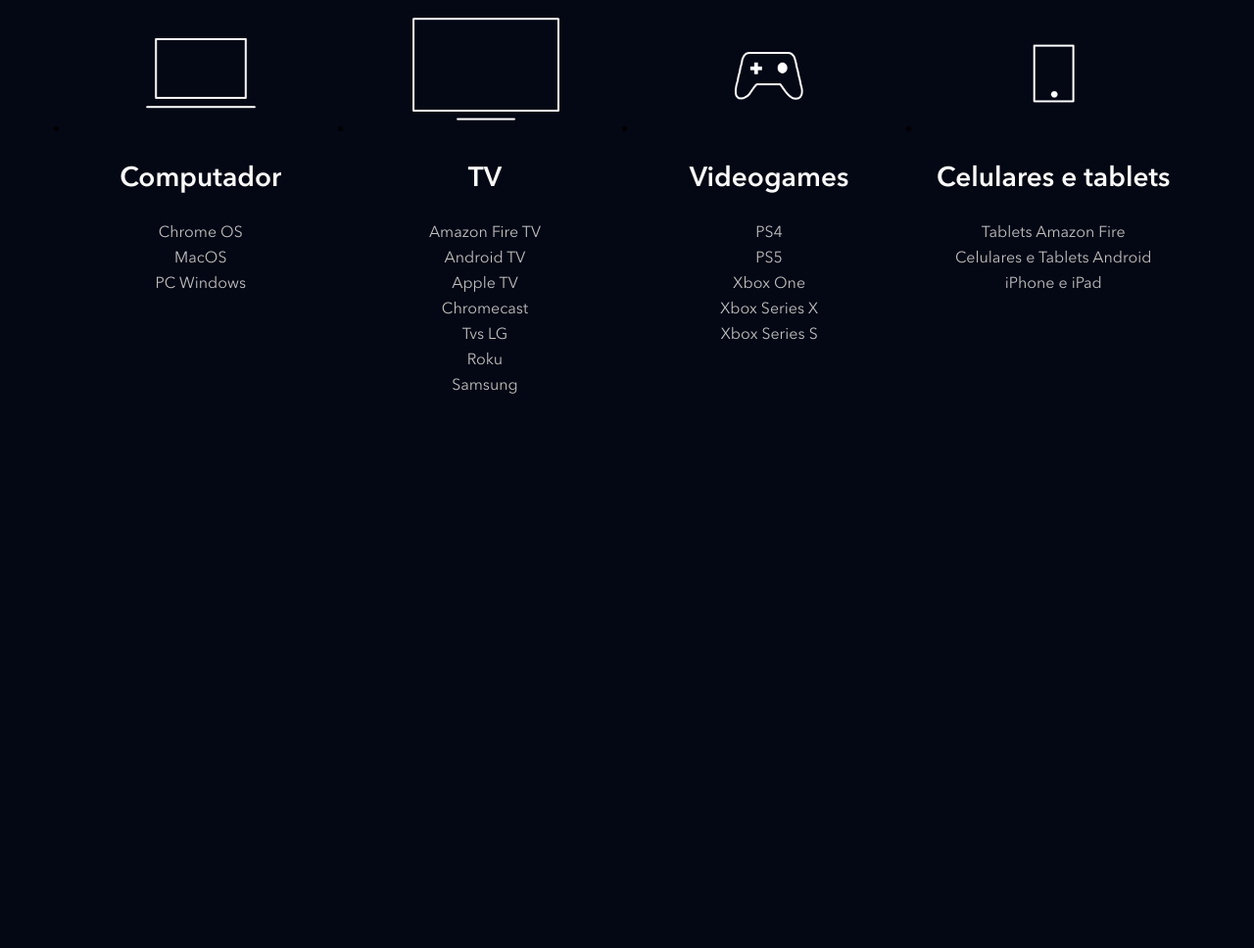
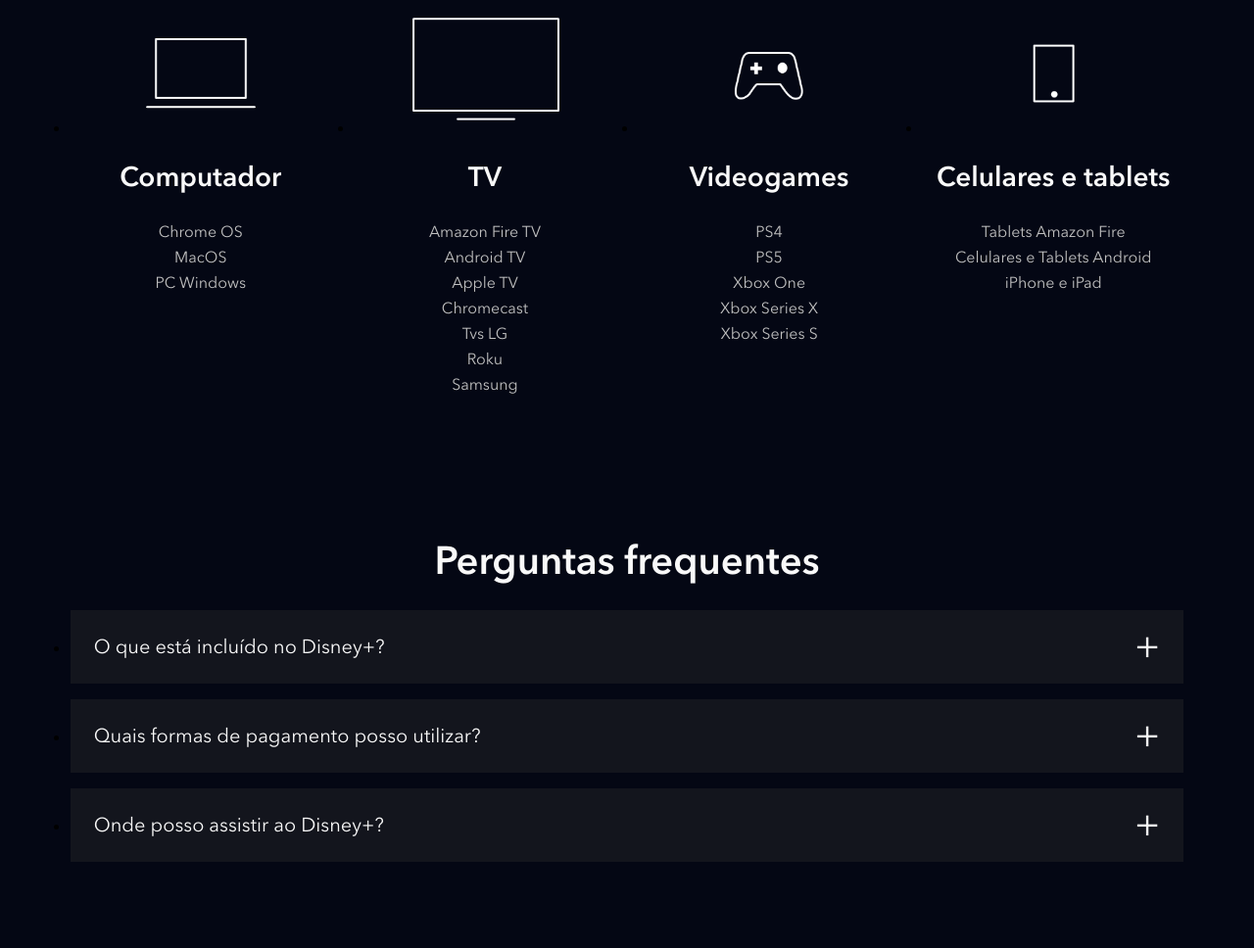
Before and after one commit to Richard-Piovezan/clone_disney_plus, a website: page index.html in a window 1280 px wide. Shown: the part 3913-4881 px from the top of the page at 98% size. Before the commit the page ends 4390 px from the top, so only its background shows below. Drawn offline with nearby package versions, Linux system fonts and the light colour scheme; files that its build step writes are made by us from their sources; files whose address does not match are found by name.

Commit message:
Create faq section // Create JavaScript for faq questions // create a stylesheet _faq.scss

```diff
--- a/index.html
+++ b/index.html
@@ -209,7 +209,62 @@
             </li>
         </ul>
     </section>
+    <section class="faq">
+        <h2 class="title">Perguntas frequentes</h2>
+        <ul class="faq__questions">
+            <li class="faq__questions__item">
+                <div class="faq__questions__item__question" data-faq-question>
+                    O que está incluído no Disney+?
+                </div>
+                <div class="faq__questions__item__answer text--big">
+                    <span>
+                        Benefícios de assinar o Disney+:
+                    </span>
+                    <ul>
+                        <li>
+                            Estreias de filmes, séries originais e clássicos da Disney, Pixar, Marvel, Star Wars, National Geographic e Star.
 
-    <script src="./src/script.js"></script>
+                        </li>
+                        <li>
+                            Os torneios mais importantes do mundo e programas da ESPN ao vivo.
+
+                        </li>
+                        <li>
+                            Até quatro telas ao mesmo tempo com o Disney+ Premium, e até duas com o Disney+ Padrão.
+                        </li>
+                        <li>
+                            Downloads, criação de perfis e controle parental para personalizar a experiência por idade, de acordo com o seu plano.
+                        </li>
+                    </ul>
+                </div>
+            </li>
+            <li class="faq__questions__item">
+                <div class="faq__questions__item__question" data-faq-question>
+                    Quais formas de pagamento posso utilizar?
+                </div>
+                <div class="faq__questions__item__answer text--big">
+                    <span style="font-size: 16px;">
+                        Você pode utilizar: cartão de débito, cartão de crédito, PayPal, Mercado Pago, e também empresas parceiras como Google Play Store, App Store da Apple, Mercado Livre e provedores locais de TV, telefonia e internet.
+
+                    </span>
+                </div>
+            </li>
+            <li class="faq__questions__item">
+                <div class="faq__questions__item__question" data-faq-question>
+                    Onde posso assistir ao Disney+?
+                </div>
+                <div class="faq__questions__item__answer text--big">
+                    <span style="font-size: 16px;">
+                        O aplicativo do Disney+ está disponível em dispositivos móveis, navegadores, videogames, decodificadores e smart TVs. Confira a
+                        <span class="link-text">
+                            <a href="#">lista completa de dispositivos compatíveis na Central de Ajuda</a>
+                        </span>.
+                    </span>
+                </div>
+            </li>
+        </ul>
+    </section>
+
+    <script src="./src/scripts/script.js"></script>
 </body>
 </html>
--- a/src/script.js
+++ b/src/scripts/script.js
@@ -1,5 +1,6 @@
 document.addEventListener("DOMContentLoaded", () => {
     const buttons = document.querySelectorAll("[data-tab-button]");
+    const questions = document.querySelectorAll("[data-faq-question]");
 
     for (let i = 0; i < buttons.length; i++) {
         buttons[i].addEventListener("click", (btn) => {
@@ -7,11 +8,15 @@
             const tab = document.querySelector(`[data-tab-id=${tabTarget}`);
 
             removeActiveButton();
-            btn.target.classList.add("shows__tabs__button--is-active")
+            btn.target.classList.add("shows__tabs__button--is-active");
 
             hideAllTabs();
             tab.classList.add("shows__list--is-active");
         })
+    }
+
+    for (let i = 0; i < questions.length; i++) {
+        questions[i].addEventListener("click", openCloseAnswer);
     }
 })
 
@@ -19,7 +24,7 @@
     const buttons = document.querySelectorAll("[data-tab-button]")
 
     for (let i = 0; i < buttons.length; i++) {
-        buttons[i].classList.remove("shows__tabs__button--is-active")
+        buttons[i].classList.remove("shows__tabs__button--is-active");
     }
 }
 
@@ -30,3 +35,10 @@
         tabsContainer[i].classList.remove("shows__list--is-active");
     }
 }
+
+function openCloseAnswer(element) {
+    const classFaq = "faq__questions__item--is-open";
+    const parentElement = element.target.parentNode;
+
+    parentElement.classList.toggle(classFaq);
+}
--- /dev/null
+++ b/src/styles/_faq.scss
@@ -0,0 +1,75 @@
+@use "var";
+
+.faq {
+    padding: 5.6vw;
+
+    h2 {
+        text-align: center;
+        margin-bottom: 24px;
+    }
+
+    &__questions {
+
+        &__item {
+            background-color: var.$bg-faq-question;
+            margin-bottom: 16px;
+
+            &__question {
+                display: block;
+                position: relative;
+                color: var.$color-text-secondary;
+                font-size: 20px;
+                padding: 24px;
+                cursor: pointer;
+
+                &::after {
+                    content: "+";
+                    position: absolute;
+                    top: 0;
+                    right: 24px;
+                    height: 100%;
+                    display: flex;
+                    align-items: center;
+                    font-size: 40px;
+                }
+            }
+
+            &__answer {
+                height: 0;
+                overflow: hidden;
+                padding: 0 24px;
+                transition: height, .5s ease;
+
+                span {
+                    a {
+                        color: var.$color-text-secondary;
+                    }
+                }
+
+                ul {
+                    padding: 0 40px;
+
+                    li {
+                        margin-top: 24px;
+                        font-size: 16px;
+
+                        list-style-type: disc;
+                    }
+                }
+
+            }
+
+            &--is-open {
+                .faq__questions__item__question::after {
+                    content: "-";
+                    font-size: 60px;
+                }
+                .faq__questions__item__answer {
+                    height: auto;
+                    padding-bottom: 24px;
+                }
+            }
+        }
+    }
+
+}
--- a/src/styles/style.scss
+++ b/src/styles/style.scss
@@ -3,6 +3,7 @@
 @use "shows";
 @use "plans";
 @use "available-devices";
+@use "faq";
 
 @font-face {
     font-family: Avenir;
--- a/src/styles/var.scss
+++ b/src/styles/var.scss
@@ -1,6 +1,7 @@
 $bg-body: #040714;
 $bg-button: #6421FF;
 $bg-button--hover: #793fff;
+$bg-faq-question: #13151D;
 
 $color-text-main: silver;
 $color-text-secondary: #f9f9f9;
```
